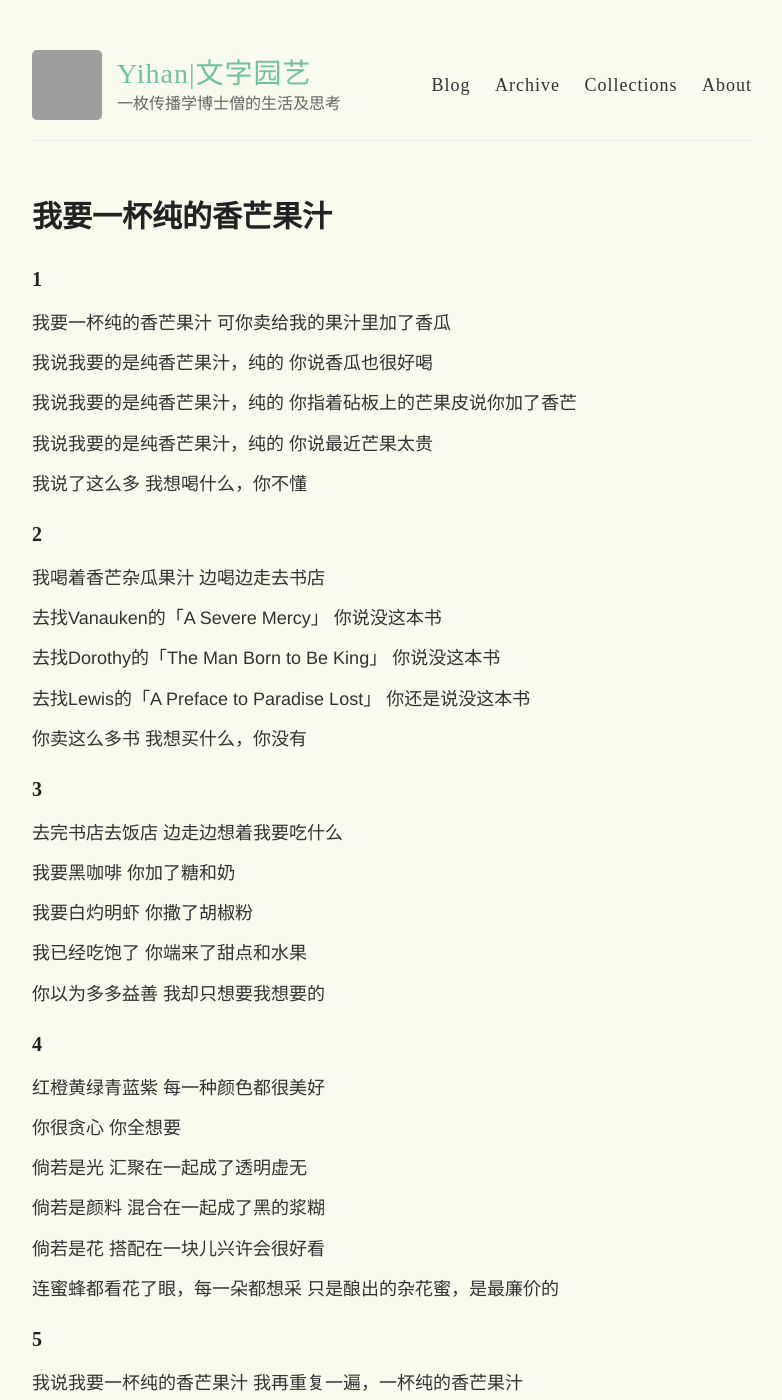
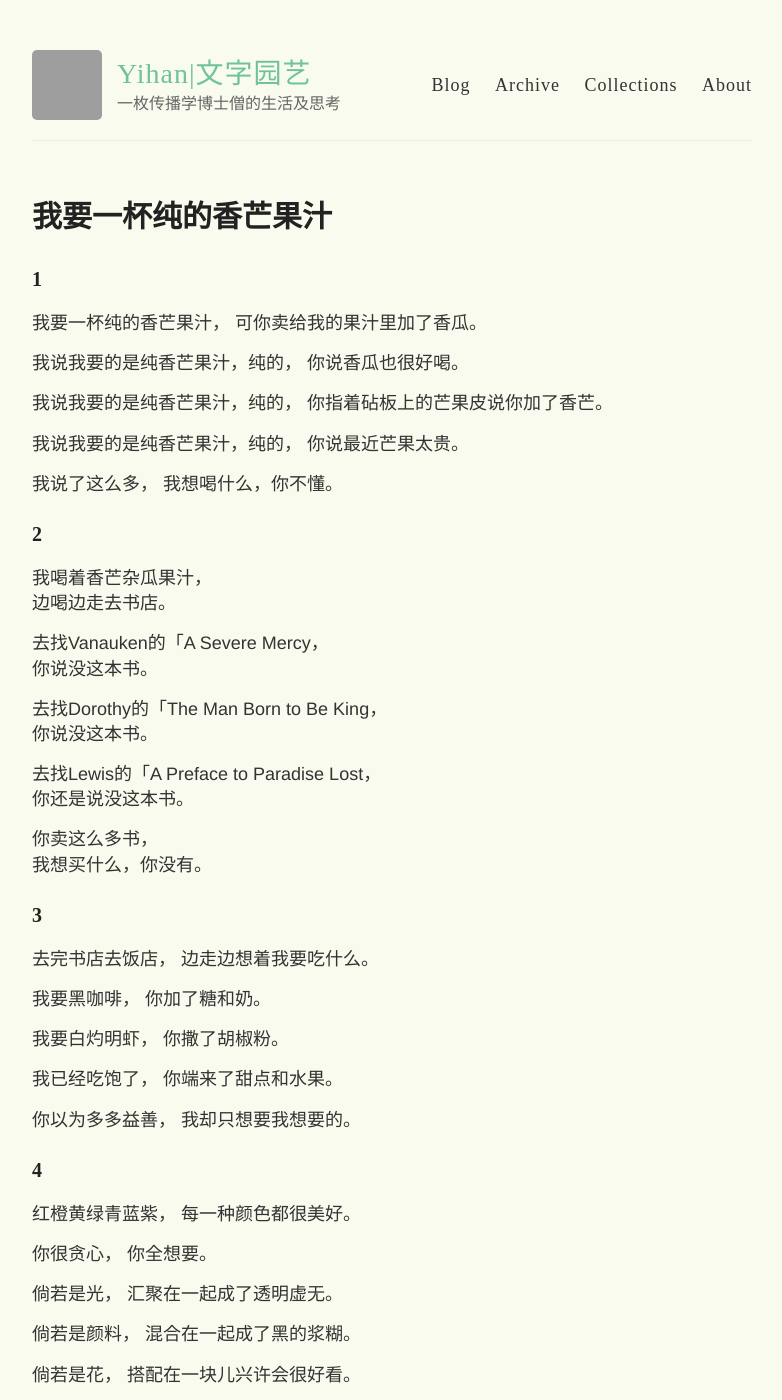
Before and after one commit to yihanxu/yihanxu.github.io, a Jekyll site: the page built from _posts/2014-6-23-hundred-percentmango-juicy.md, in a window 1280 px wide and 1400 px high. Shown: the whole window, without its empty margins (248-1030 px from the left). Built offline with Jekyll 4.4.1, drawn with Linux system fonts in a browser that asks for light colours; comment, search, counter and statistics services are not loaded; some of the changed text lies outside the part shown; grey boxes are pictures that could not be loaded.

Commit message:
add line breaks

```diff
--- a/_posts/2014-6-23-hundred-percentmango-juicy.md
+++ b/_posts/2014-6-23-hundred-percentmango-juicy.md
@@ -7,72 +7,72 @@
 ---
 
 ### 1
-我要一杯纯的香芒果汁
-可你卖给我的果汁里加了香瓜
+我要一杯纯的香芒果汁，
+可你卖给我的果汁里加了香瓜。
 
-我说我要的是纯香芒果汁，纯的
-你说香瓜也很好喝
+我说我要的是纯香芒果汁，纯的，
+你说香瓜也很好喝。
 
-我说我要的是纯香芒果汁，纯的
-你指着砧板上的芒果皮说你加了香芒
+我说我要的是纯香芒果汁，纯的，
+你指着砧板上的芒果皮说你加了香芒。
 
-我说我要的是纯香芒果汁，纯的
-你说最近芒果太贵
+我说我要的是纯香芒果汁，纯的，
+你说最近芒果太贵。
 
-我说了这么多
-我想喝什么，你不懂
+我说了这么多，
+我想喝什么，你不懂。
 
 ### 2
-我喝着香芒杂瓜果汁
-边喝边走去书店
+我喝着香芒杂瓜果汁，<br>
+边喝边走去书店。<br>
 
-去找Vanauken的「A Severe Mercy」
-你说没这本书
+去找Vanauken的「A Severe Mercy，<br>
+你说没这本书。<br>
 
-去找Dorothy的「The Man Born to Be King」
-你说没这本书
+去找Dorothy的「The Man Born to Be King，<br>
+你说没这本书。<br>
 
-去找Lewis的「A Preface to Paradise Lost」
-你还是说没这本书
+去找Lewis的「A Preface to Paradise Lost，<br>
+你还是说没这本书。<br>
 
-你卖这么多书
-我想买什么，你没有
+你卖这么多书，<br>
+我想买什么，你没有。<br>
 
 ### 3
-去完书店去饭店
-边走边想着我要吃什么
+去完书店去饭店，
+边走边想着我要吃什么。
 
-我要黑咖啡
-你加了糖和奶
+我要黑咖啡，
+你加了糖和奶。
 
-我要白灼明虾
-你撒了胡椒粉
+我要白灼明虾，
+你撒了胡椒粉。
 
-我已经吃饱了
-你端来了甜点和水果
+我已经吃饱了，
+你端来了甜点和水果。
 
-你以为多多益善
-我却只想要我想要的
+你以为多多益善，
+我却只想要我想要的。
 
 ### 4
-红橙黄绿青蓝紫
-每一种颜色都很美好
+红橙黄绿青蓝紫，
+每一种颜色都很美好。
 
-你很贪心
-你全想要
+你很贪心，
+你全想要。
 
-倘若是光
-汇聚在一起成了透明虚无
+倘若是光，
+汇聚在一起成了透明虚无。
 
-倘若是颜料
-混合在一起成了黑的浆糊
+倘若是颜料，
+混合在一起成了黑的浆糊。
 
-倘若是花
-搭配在一块儿兴许会很好看
+倘若是花，
+搭配在一块儿兴许会很好看。
 
-连蜜蜂都看花了眼，每一朵都想采
-只是酿出的杂花蜜，是最廉价的
+连蜜蜂都看花了眼，每一朵都想采，
+只是酿出的杂花蜜，是最廉价的。
 
 ### 5
-我说我要一杯纯的香芒果汁
-我再重复一遍，一杯纯的香芒果汁
+我说我要一杯纯的香芒果汁，
+我再重复一遍，一杯纯的香芒果汁。
```
Also changed, not shown: _posts/2014-12-12-pure.md (+32 -32 lines), _posts/2014-6-5-i-want-to.md (+20 -20 lines), _posts/2015-1-26-delay.md (+18 -18 lines), _posts/2016-12-6-to-risk.md (+38 -36 lines), _posts/2017-3-4-all-nature-is-but.md (+12 -12 lines).
